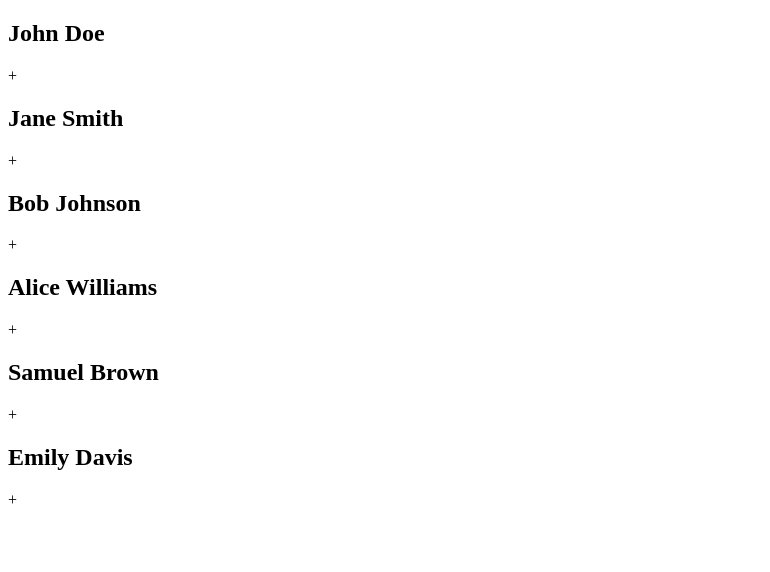
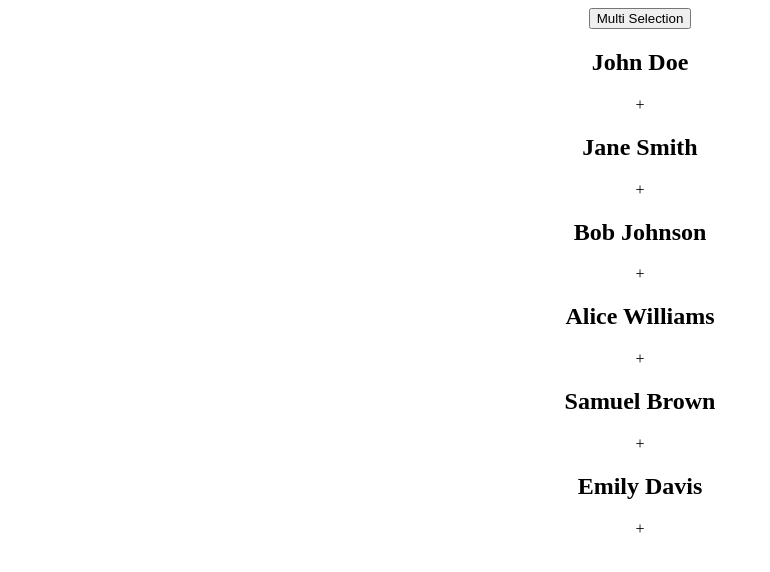
Before and after one commit to anynomous001/Feature_Practice, a React (Vite) app: page / in a window 1280 px wide. Shown: the top 572 px of the page, without its empty margins (0-770 px from the left). Built offline with nearby package versions, Linux system fonts and the light colour scheme.

Commit message:
Multi selection Applied

```diff
--- a/src/Components/Accordian/index.jsx
+++ b/src/Components/Accordian/index.jsx
@@ -1,17 +1,25 @@
 import { data } from './data'
 import React from 'react'
+import './style.css'
 
 export default function Accordian() {
 
     const [selected, setSelected] = React.useState(null)
+    const [multiSelection, setMultiSelection] = React.useState(false)
 
     function handleClick(id) {
         selected === id ? setSelected(null) : setSelected(id)
+    }
+    function handleMultiClick() {
+        setMultiSelection(!multiSelection)
     }
     console.log(selected)
     return (
         <div>
             <div className="container">
+                {/* For Multi selection*/}
+
+                <button onClick={handleMultiClick}>Multi Selection</button>
                 {/* For single selection*/}
                 {
                     data && data.length > 0 ? (
@@ -20,7 +28,7 @@ export default function Accordian() {
                                 <h2 >{item.name}</h2>
                                 <span>+</span>
                                 {
-                                    selected == item.age ? <div>
+                                    selected == item.age || multiSelection ? <div>
                                         <p>{item.about}</p>
                                     </div> : null
                                 }
@@ -30,6 +38,7 @@ export default function Accordian() {
                         <h1>Data is not fetched</h1>
                     )
                 }
+
             </div>
 
 
```
Also changed, not shown: src/Components/Accordian/style.css (renamed from src/Components/style.css).
